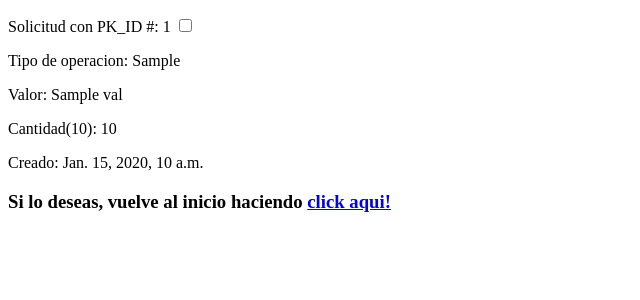
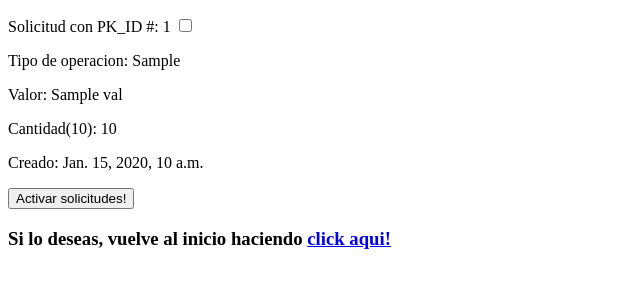
Before and after one commit to scvalencia/swap, a Django app: template solicitudes/templates/passive_pending_solicitudes.html in a window 1280 px wide. Shown: the top 300 px of the page, without its empty margins (0-640 px from the left). Run offline with Django 3.2, Linux system fonts and the light colour scheme; the template is opened without the code that fills it: most values are stand-ins (such as "Sample title", 1, 10 or a date in 2020).

Commit message:
add buttons

```diff
--- a/solicitudes/templates/passive_pending_solicitudes.html
+++ b/solicitudes/templates/passive_pending_solicitudes.html
@@ -23,6 +23,9 @@
                 Creado: {{ s.time_created }}
             </p>
         {% endfor %}
+        {% if solicitudes %}
+            <input type='submit' value='Activar solicitudes!'>
+        {% endif %}
         <p>{{ message }}</p>
         </form>
     </div>
```
